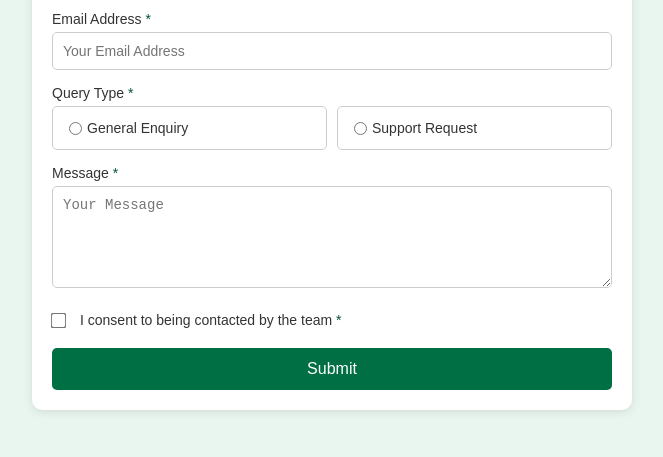
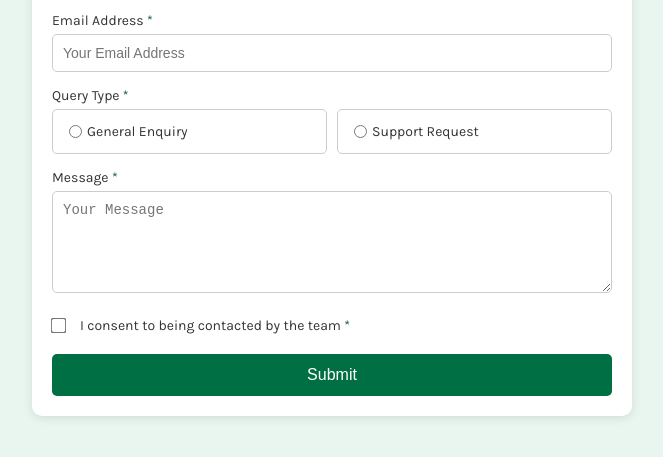
Before and after one commit to Nafiu-Mubashir/contact-form, a plain HTML site: page index.html in a window 1280 px wide. Shown: the part 181-638 px from the top of the page, without its empty margins (308-971 px from the left). Drawn offline with Linux system fonts and the light colour scheme.

Commit message:
chore: I add font to the css

```diff
--- a/css/index.css
+++ b/css/index.css
@@ -1,3 +1,18 @@
+/* Import Karla fonts */
+@font-face {
+  font-family: "Karla";
+  src: url('/fonts/Karla-VariableFont_wght.ttf') format('truetype');
+  font-weight: 100 900;
+  font-style: normal;
+}
+
+@font-face {
+  font-family: "Karla";
+  src: url('/fonts/Karla-Italic-VariableFont_wght.ttf') format('truetype');
+  font-weight: 100 900;
+  font-style: italic;
+}
+
 * {
   box-sizing: border-box;
   margin: 0;
@@ -5,7 +20,7 @@
 }
 
 body {
-  font-family: "Arial", sans-serif;
+  font-family: "Karla", sans-serif;
   background-color: #e9f5ef;
   display: flex;
   justify-content: center;
@@ -85,6 +100,7 @@ textarea {
   border: 1px solid #ccc;
   border-radius: 5px;
   padding-left: 1rem;
+  cursor: pointer;
 }
 
 .radio-group label, .form-footer label {
```
Also changed, not shown: fonts/Karla-Italic-VariableFont_wght.ttf (added), fonts/Karla-VariableFont_wght.ttf (added).
